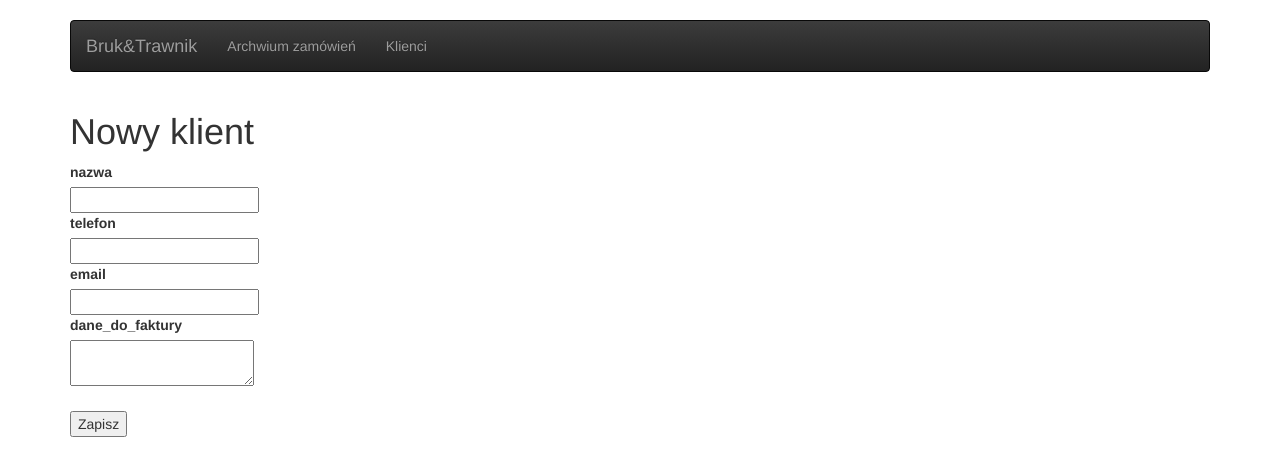
After one commit to mluszczyk/bd-bruk, a Flask app: page /nowy_klient/ in a window 1280 px wide. The commit adds this page. Shown: the top 476 px of the page. Run offline with Flask 2, Linux system fonts and the light colour scheme; some libraries are stand-ins or nearby versions.

Commit message:
Adding customers.

```diff
--- a/forms.py
+++ b/forms.py
@@ -68,3 +68,10 @@ def job_acceptance_form_factory(related_jobs):
             ]
 
     return JobAcceptanceForm
+
+
+class NewCustomer(wtforms.Form):
+    name = wtforms.StringField('nazwa', validators=[wtforms.validators.Length(min=4, max=250)])
+    phone = wtforms.StringField('telefon', validators=[wtforms.validators.Length(min=4, max=50)])
+    email = wtforms.StringField('email', validators=[wtforms.validators.Length(min=4, max=250)])
+    address_data = wtforms.TextAreaField('dane_do_faktury')
--- a/templates/customers.html
+++ b/templates/customers.html
@@ -2,6 +2,8 @@
 
 {% block content %}
 <h1>Klienci</h1>
+
+<p><a href="{{ url_for('new_customer') }}" class="btn btn-default">Nowy klient</a></p>
 
 {% for customer in customers %}
     <h5>{{ customer.nazwa }}</h5>
--- /dev/null
+++ b/templates/new_customer.html
@@ -0,0 +1,15 @@
+{% extends 'base.html' %}
+
+{% block content %}
+    <h1>Nowy klient</h1>
+<form method=post>
+  <dl>
+    {{ render_field(form.name) }}
+    {{ render_field(form.phone) }}
+    {{ render_field(form.email) }}
+    {{ render_field(form.address_data) }}
+  </dl>
+  <p><input type=submit value=Zapisz>
+</form>
+
+{% endblock %}
--- a/templates/new_order.html
+++ b/templates/new_order.html
@@ -4,9 +4,11 @@
     <h1>Nowe zamówienie</h1>
 <form method=post>
   <dl>
+    {{ render_field(form.client_id) }}
+    <p><i>Klient nie znajduje się w bazie? Można dodać go <a href="{{ url_for('new_customer') }}">tutaj</a>,
+    a potem otworzyć ten widok ponownie.</i></p>
     {{ render_field(form.name) }}
     {{ render_field(form.description) }}
-    {{ render_field(form.client_id) }}
   </dl>
   <p><input type=submit value=Zapisz>
 </form>
--- a/views.py
+++ b/views.py
@@ -113,6 +113,20 @@ def customers():
     return render_template('customers.html', customers=customers)
 
 
+@app.route('/nowy_klient/', methods=['POST', 'GET'])
+def new_customer():
+    form = forms.NewCustomer(request.form)
+    if request.method == 'POST' and form.validate():
+        try:
+            model.save_customer(form.name.data, form.email.data,
+                                form.phone.data, form.address_data.data)
+        except model.DatabaseError as e:
+            raise werkzeug.exceptions.Forbidden from e
+        else:
+            return redirect(url_for('home'))
+    return render_template('new_customer.html', form=form)
+
+
 if __name__ == "__main__":
     app.debug = True
     app.run()
```
Also changed, not shown: model.py (+11 -0 lines).
